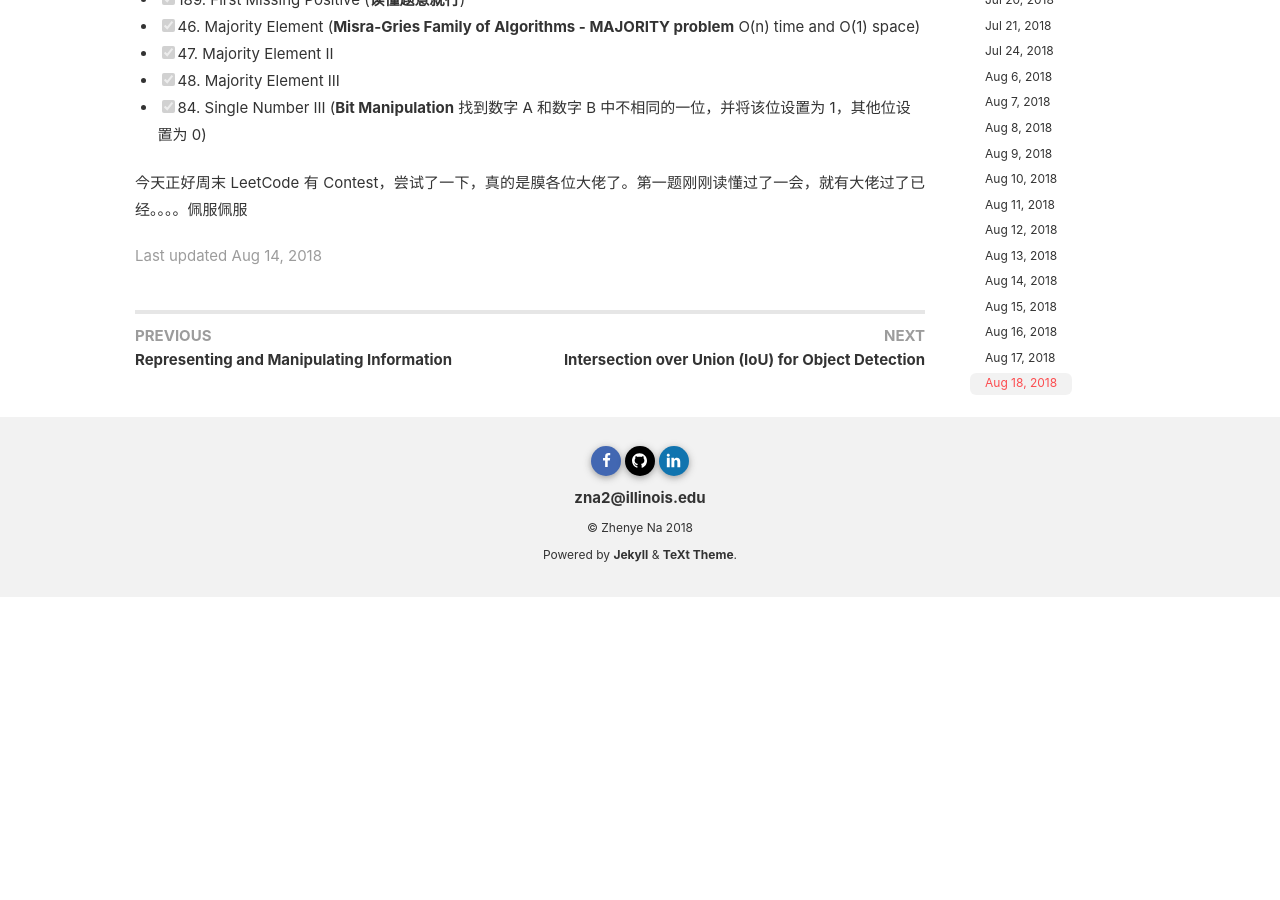
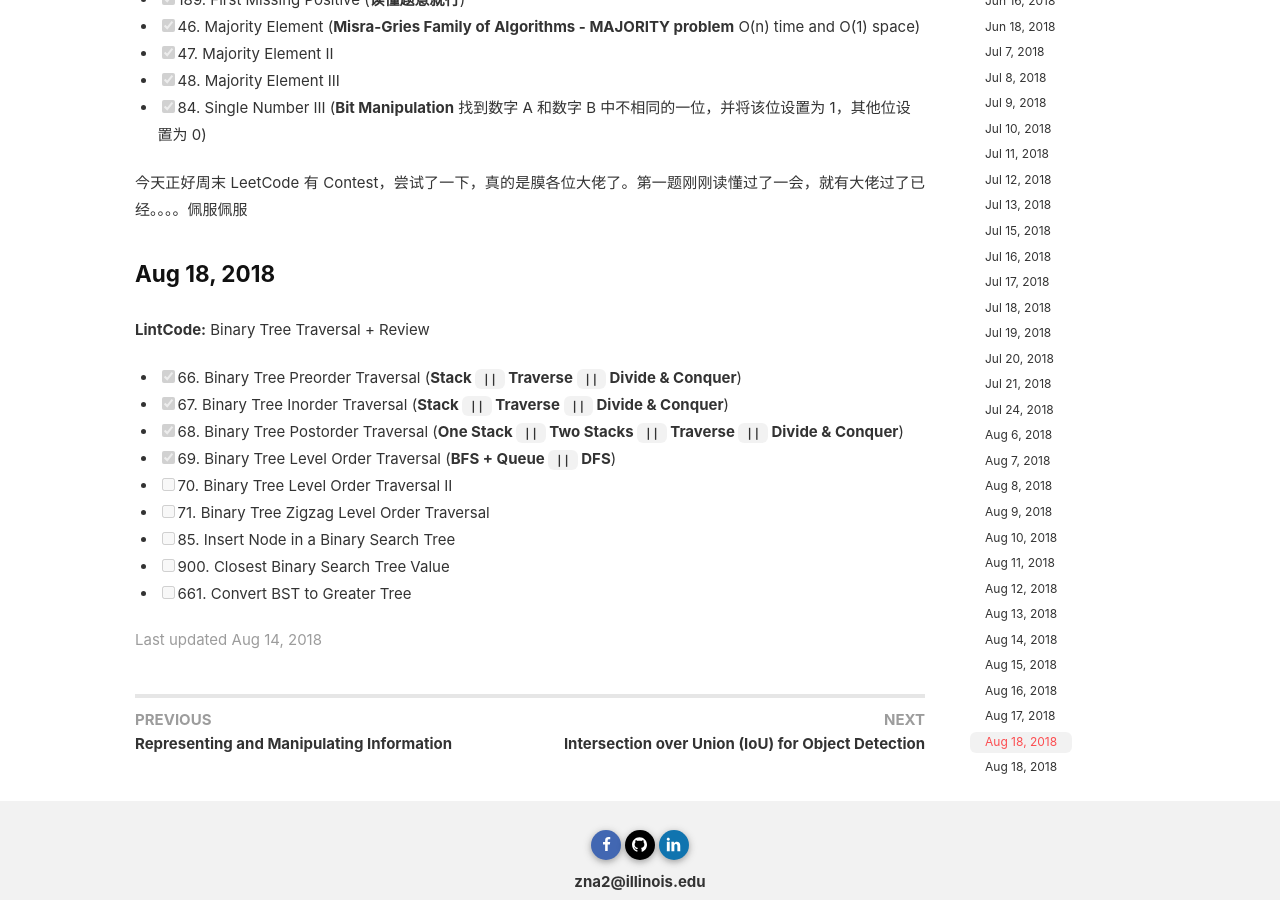
Before and after one commit to Zhenye-Na/blog, a Jekyll site: the page built from _posts/2018-06-05-problem-practice.md, in a window 1280 px wide and 900 px high, scrolled down 10870 px. Built offline with Jekyll 4.4.1, drawn with Linux system fonts in a browser that asks for light colours; nearby versions of some CDN libraries; comment, search, counter and statistics services are not loaded; before the commit the page ends 11467 px from its top, so only the background shows below that.

Commit message:
Aug 19, 2018

```diff
--- a/_posts/2018-06-05-problem-practice.md
+++ b/_posts/2018-06-05-problem-practice.md
@@ -443,3 +443,20 @@ tags: [LeetCode/LintCode]
 
 
 今天正好周末 LeetCode 有 Contest，尝试了一下，真的是膜各位大佬了。第一题刚刚读懂过了一会，就有大佬过了已经。。。。佩服佩服
+
+
+### Aug 18, 2018
+
+**LintCode:** Binary Tree Traversal + Review
+
+- [x] 66. Binary Tree Preorder Traversal (**Stack `||` Traverse `||` Divide & Conquer**)
+- [x] 67. Binary Tree Inorder Traversal (**Stack `||` Traverse `||` Divide & Conquer**)
+- [x] 68. Binary Tree Postorder Traversal (**One Stack `||` Two Stacks `||` Traverse `||` Divide & Conquer**)
+- [x] 69. Binary Tree Level Order Traversal (**BFS + Queue `||` DFS**)
+
+
+- [ ] 70. Binary Tree Level Order Traversal II
+- [ ] 71. Binary Tree Zigzag Level Order Traversal
+- [ ] 85. Insert Node in a Binary Search Tree
+- [ ] 900. Closest Binary Search Tree Value
+- [ ] 661. Convert BST to Greater Tree
```
